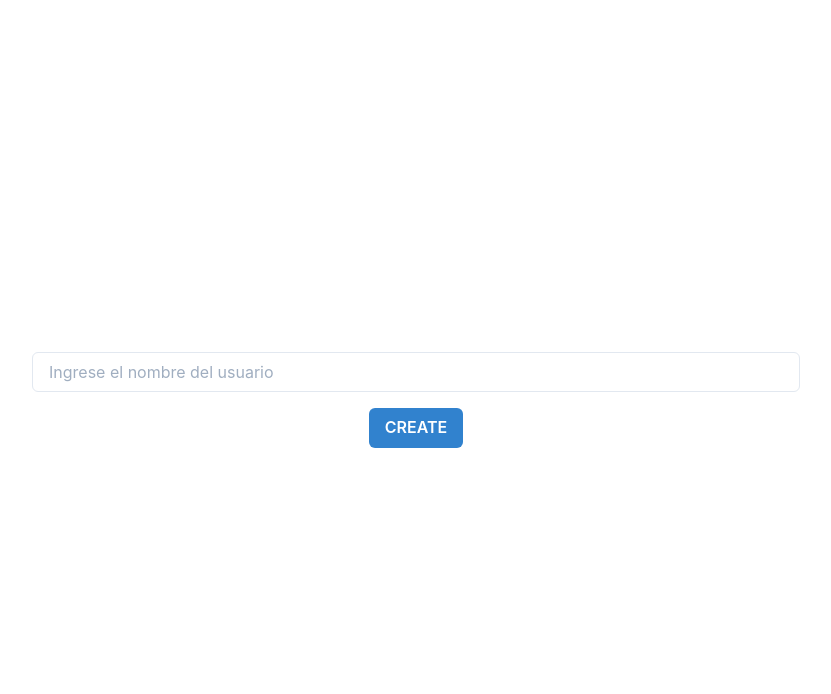
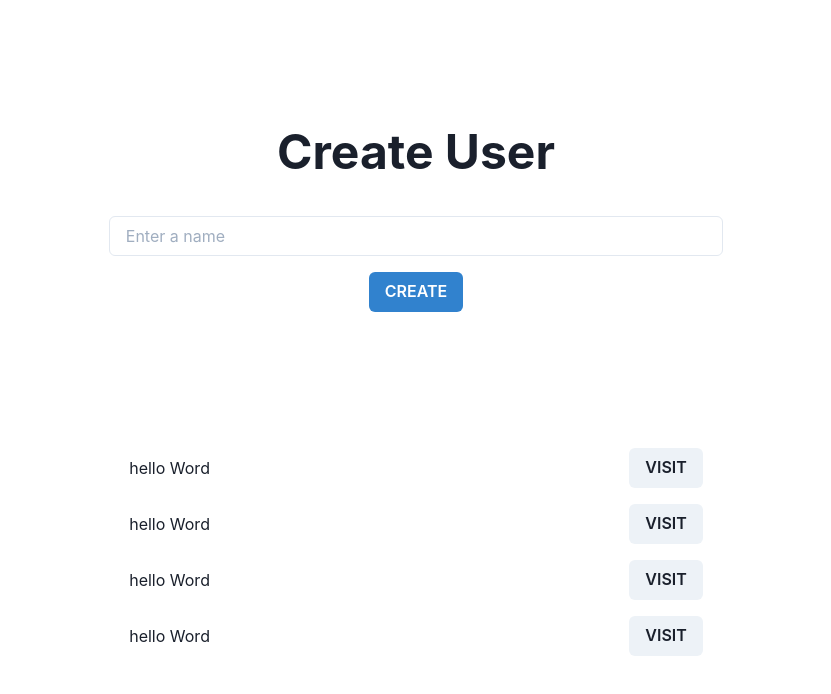
Before and after one commit to Beguface/test-admin, a Next.js app: page / in a window 1280 px wide. Shown: the top 694 px of the page, without its empty margins (224-1055 px from the left). Built offline with nearby package versions, Linux system fonts and the light colour scheme.

Commit message:
developing the UI and adding functionalities to create user

```diff
--- /dev/null
+++ b/components/AvailablePages/AvailablePages.js
@@ -0,0 +1,20 @@
+import { Container, Text } from "@chakra-ui/react";
+import PageList from "../PageList/PageList";
+
+const AvailablePages = ({ pages }) => {
+  return (
+    <Container centerContent={true}>
+      {pages.length > 0 ? (
+        pages.map((page) => <PageList />)
+      ) : (
+        <Text>No pages available</Text>
+      )}
+    </Container>
+  );
+};
+
+AvailablePages.defaultProps = {
+  pages: [],
+};
+
+export default AvailablePages;
--- /dev/null
+++ b/components/PageList/PageList.js
@@ -0,0 +1,18 @@
+import React from "react";
+import PropTypes from "prop-types";
+import { Button, Flex, Text } from "@chakra-ui/react";
+import Link from "next/link";
+const PageList = ({ title = "hello Word", link = "/" }) => {
+  return (
+    <Flex width="100%" justify="space-between" align="center" my="2">
+      <Text>{title}</Text>
+      <Link href={link}>
+        <Button as="a">VISIT</Button>
+      </Link>
+    </Flex>
+  );
+};
+
+PageList.propTypes = {};
+
+export default PageList;
--- /dev/null
+++ b/hooks/useForm.js
@@ -0,0 +1,18 @@
+import { useState } from "react";
+
+export const useForm = (initialState = {}) => {
+  const [values, setValues] = useState(initialState);
+
+  const reset = () => {
+    setValues(initialState);
+  };
+
+  const handleInputChange = ({ target }) => {
+    setValues({
+      ...values,
+      [target.name]: target.value,
+    });
+  };
+
+  return [values, handleInputChange, reset];
+};
--- a/package.json
+++ b/package.json
@@ -12,7 +12,11 @@
     "@emotion/react": "^11.1.5",
     "@emotion/styled": "^11.1.5",
     "framer-motion": "^3.3.0",
+    "i": "^0.3.6",
+    "isomorphic-fetch": "^3.0.0",
     "next": "10.0.6",
+    "npm": "^7.5.3",
+    "prop-types": "^15.7.2",
     "react": "17.0.1",
     "react-dom": "17.0.1"
   }
--- a/pages/index.js
+++ b/pages/index.js
@@ -1,23 +1,74 @@
-import { Box, Button, Center, Flex, Input } from "@chakra-ui/react";
+import {
+  Box,
+  Button,
+  Center,
+  Heading,
+  Input,
+  useToast,
+} from "@chakra-ui/react";
 import Head from "next/head";
+import AvailablePages from "../components/AvailablePages/AvailablePages";
+import { useForm } from "../hooks/useForm";
 
 export default function Home() {
+  const [{ user }, handleInputChange, reset] = useForm({
+    user: "",
+  });
+
+  const toast = useToast();
+
+  const handleOnSubmit = (e) => {
+    e.preventDefault();
+
+    if (user.trim().length <= 1) {
+      return;
+    }
+
+    toast({
+      title: `Account ${user} created.`,
+      description: "We've created your account for you.",
+      status: "success",
+      position: "bottom-left",
+      duration: 9000,
+      isClosable: true,
+    });
+    reset();
+  };
+
   return (
     <>
       <Head>
         <title>Test Admin</title>
         <link rel="icon" href="/favicon.ico" />
       </Head>
-      <Center h="100vh">
-        <Box width="100%" px={{ base: "2%", sm: "5%", md: "20%" }}>
-          <Input placeholder="Ingrese el nombre del usuario" />
-          <Center>
-            <Button colorScheme="blue" type="submit" mt="4">
-              CREATE
-            </Button>
-          </Center>
+      <Center p="10%" flexDir="column">
+        <Heading as="h1" size="2xl">
+          Create User
+        </Heading>
+        <Box width="100%" mt="10" px={{ base: "2%", sm: "5%", md: "20%" }}>
+          <form onSubmit={handleOnSubmit}>
+            <Input
+              placeholder="Enter a name"
+              name="user"
+              onChange={handleInputChange}
+              value={user}
+            />
+            <Center>
+              <Button colorScheme="blue" type="submit" mt="4">
+                CREATE
+              </Button>
+            </Center>
+          </form>
         </Box>
       </Center>
+
+      <AvailablePages pages={[1, 2, 3, 4]} />
     </>
   );
 }
+
+export async function getServerSideProps(context) {
+  return {
+    props: {}, // will be passed to the page component as props
+  };
+}
```
Also changed, not shown: pages/[name].js (added, +24 -0 lines), 1 other file (tests, documents, lock files or other folders).
